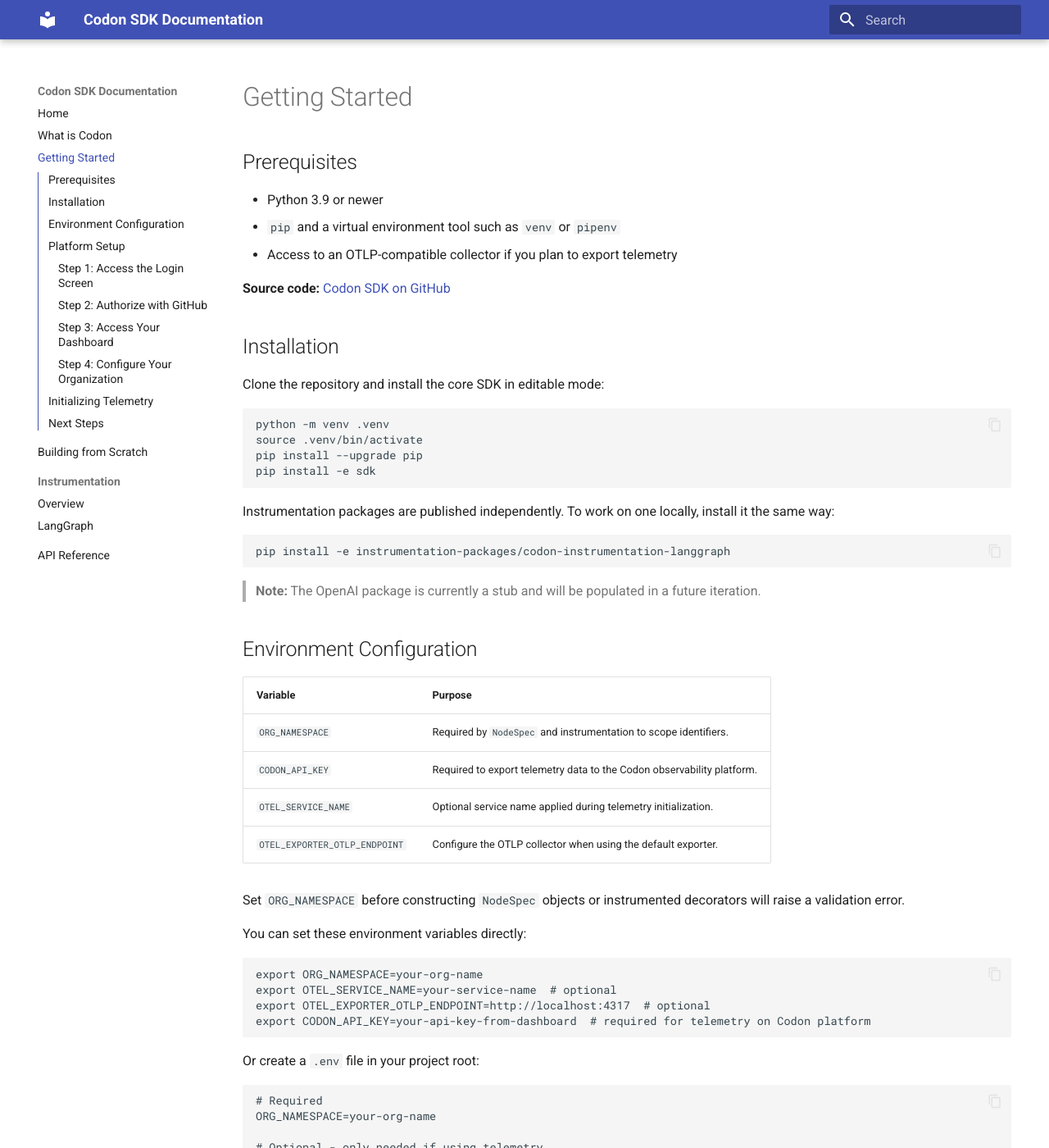
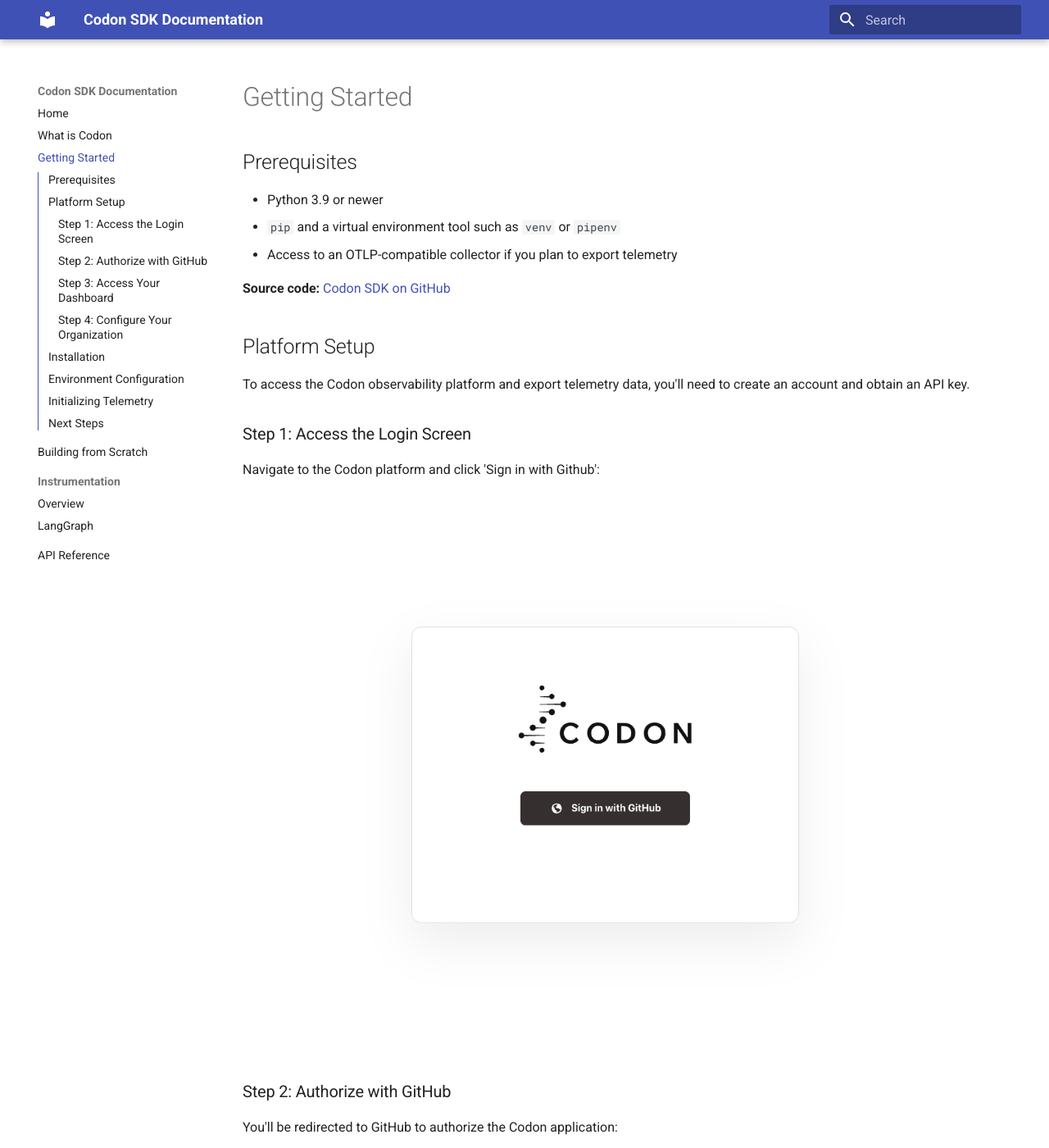
Before and after one commit to Codon-Ops/codon-sdk, an MkDocs documentation site: the page built from docs/public/getting-started.md, in a window 1280 px wide and 1400 px high. Shown: the whole window at 82% size. Built offline with MkDocs 1.6.1 and Material for MkDocs 9.7.7, drawn with Linux system fonts in a browser that asks for light colours; some of the changed text lies outside the part shown.

Commit message:
1. Use pypi package instead of source code for pip install 2. ##Platfor Setup before Install instructions in getting-started

````diff
--- a/docs/public/getting-started.md
+++ b/docs/public/getting-started.md
@@ -7,23 +7,52 @@
 
 **Source code:** [Codon SDK on GitHub](https://github.com/Codon-Ops/codon-sdk)
 
+## Platform Setup
+
+To access the Codon observability platform and export telemetry data, you'll need to create an account and obtain an API key.
+
+### Step 1: Access the Login Screen
+
+Navigate to the Codon platform and click 'Sign in with Github':
+
+![Login Screen](images/auth/step1-login-screen.png)
+
+### Step 2: Authorize with GitHub
+
+You'll be redirected to GitHub to authorize the Codon application:
+
+![GitHub SSO](images/auth/step2-github-sso.png)
+
+### Step 3: Access Your Dashboard
+
+After authorization, you'll be redirected to your organization dashboard:
+
+![Admin Panel](images/auth/step3-admin-panel.png)
+
+Your dashboard will display your organization ID, name, email, and API key.
+
+### Step 4: Configure Your Organization
+
+Add or update your organization name and save your settings:
+
+![Organization Settings](images/auth/step4-org-settings.png)
+
+**Important:** Copy your API key and set it as the `CODON_API_KEY` environment variable to authenticate telemetry exports to the Codon platform.
+
 ## Installation
-Clone the repository and install the core SDK in editable mode:
+
+Install the Codon SDK from PyPI:
 
 ```bash
-python -m venv .venv
-source .venv/bin/activate
-pip install --upgrade pip
-pip install -e sdk
+pip install codon-sdk
 ```
 
-Instrumentation packages are published independently. To work on one locally, install it the same way:
+For framework-specific integrations, install the corresponding instrumentation packages:
 
 ```bash
-pip install -e instrumentation-packages/codon-instrumentation-langgraph
+# LangGraph integration
+pip install codon-instrumentation-langgraph
 ```
-
-> **Note:** The OpenAI package is currently a stub and will be populated in a future iteration.
 
 ## Environment Configuration
 | Variable | Purpose |
@@ -57,38 +86,6 @@
 # Required for captured telemetry visible on Codon platform
 CODON_API_KEY=your-api-key-from-dashboard
 ```
-
-## Platform Setup
-
-To access the Codon observability platform and export telemetry data, you'll need to create an account and obtain an API key.
-
-### Step 1: Access the Login Screen
-
-Navigate to the Codon platform and click 'Sign in with Github':
-
-![Login Screen](images/auth/step1-login-screen.png)
-
-### Step 2: Authorize with GitHub
-
-You'll be redirected to GitHub to authorize the Codon application:
-
-![GitHub SSO](images/auth/step2-github-sso.png)
-
-### Step 3: Access Your Dashboard
-
-After authorization, you'll be redirected to your organization dashboard:
-
-![Admin Panel](images/auth/step3-admin-panel.png)
-
-Your dashboard will display your organization ID, name, email, and API key.
-
-### Step 4: Configure Your Organization
-
-Add or update your organization name and save your settings:
-
-![Organization Settings](images/auth/step4-org-settings.png)
-
-**Important:** Copy your API key and set it as the `CODON_API_KEY` environment variable to authenticate telemetry exports to the Codon platform.
 
 ## Initializing Telemetry
 
````
